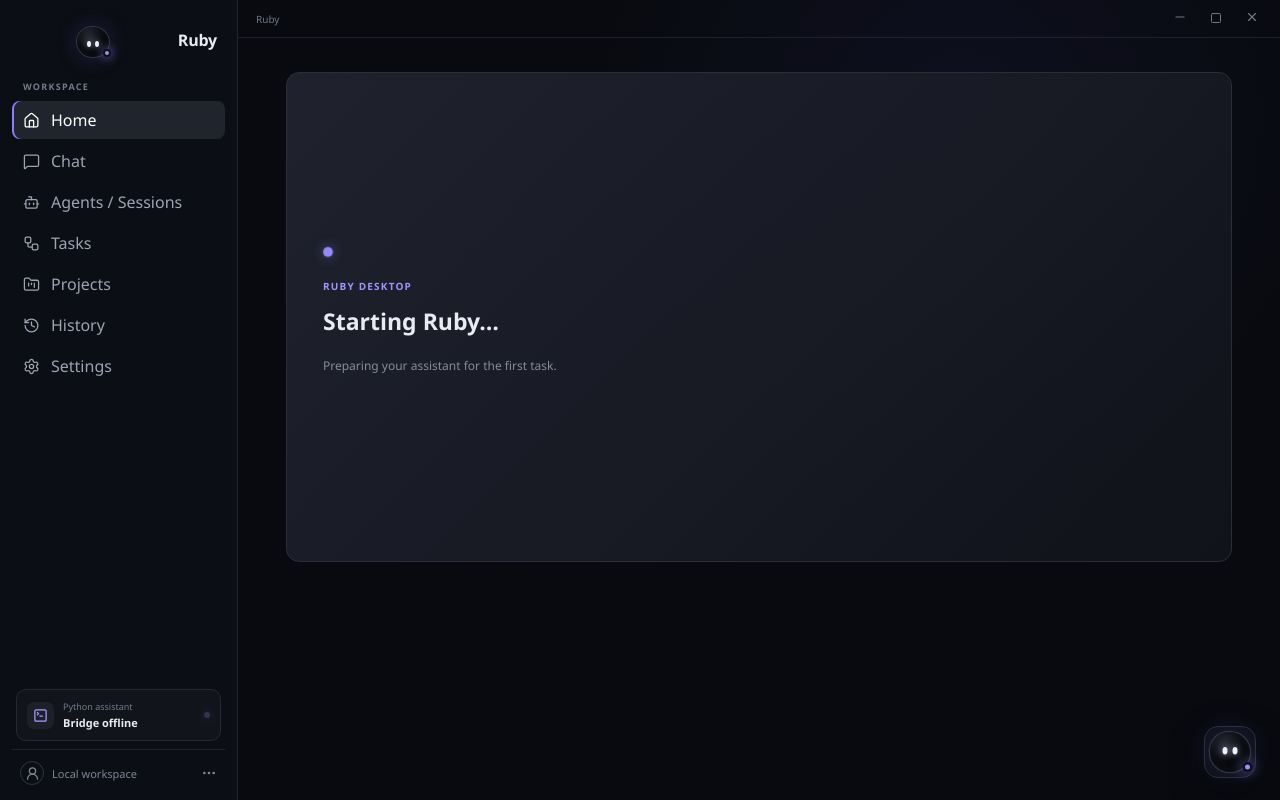
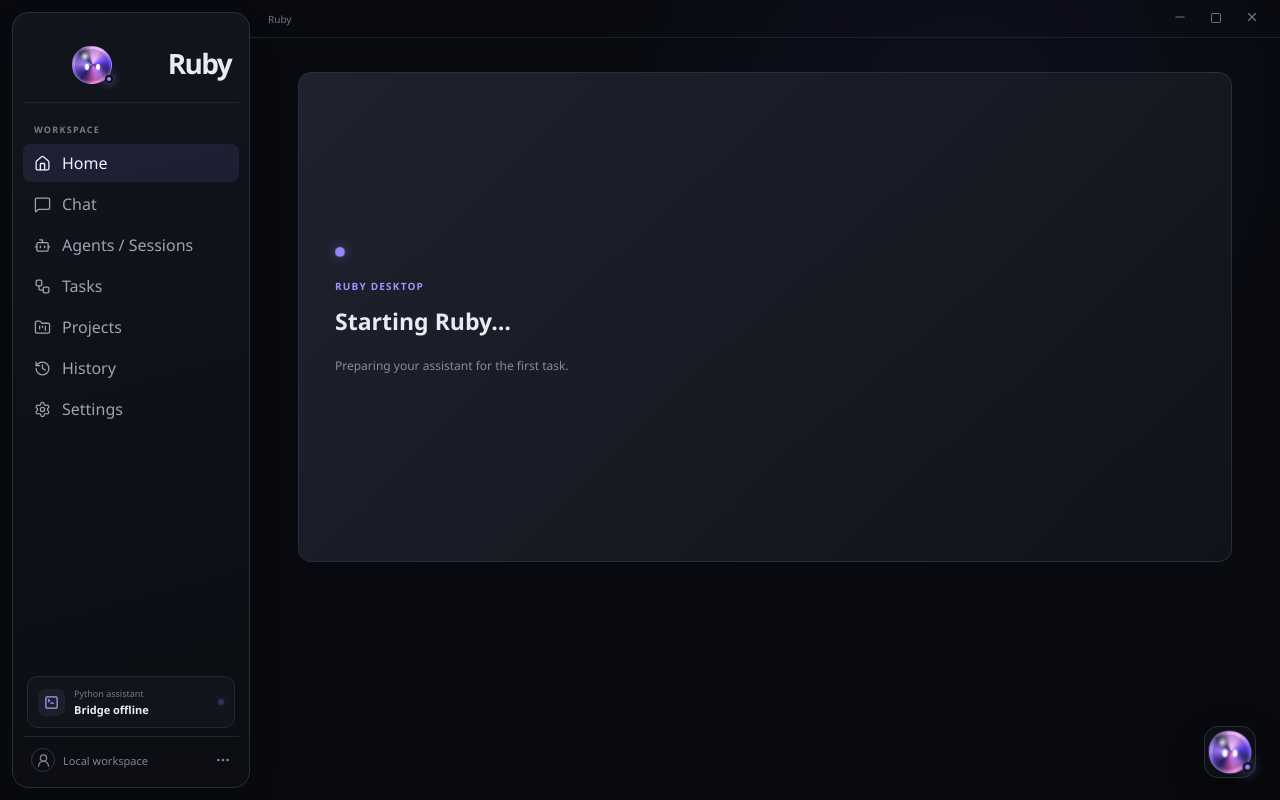
Before and after one commit to Syed-Haseeb97/ai_agent, a React (Vite) app in the folder desktop_app/: page / in a window 1280 px wide. Built offline with nearby package versions, Linux system fonts and the light colour scheme.

Commit message:
Polish sidebar and Ruby plasma orb

```diff
--- a/desktop_app/src/styles.css
+++ b/desktop_app/src/styles.css
@@ -180,3 +180,86 @@ nav { display: grid; gap: 3px; }
 .runtime-panel .runtime-message { color: #e09a84; }
 @keyframes ruby-pulse { 50% { opacity: .45; transform: scale(.84); } }
 @media (max-width: 1180px) { .agent-grid.wide { grid-template-columns: repeat(2, minmax(0, 1fr)); } .content { padding-left: 30px; padding-right: 30px; } }
+
+
+/* Ruby sidebar refresh: contained, rounded, and without the active accent strip. */
+.sidebar {
+  height: calc(100% - 24px);
+  margin: 12px 0 12px 12px;
+  padding: 18px 10px 12px;
+  border: 1px solid #292e38;
+  border-radius: 16px;
+  background: linear-gradient(165deg, rgba(19, 21, 29, .98), rgba(11, 13, 19, .98));
+  box-shadow: 0 12px 32px rgba(0, 0, 0, .16);
+}
+.brand {
+  min-height: 72px;
+  margin-bottom: 20px;
+  padding: 10px 8px 18px;
+  border-bottom: 1px solid #20242d;
+  gap: 14px;
+}
+.brand-wordmark strong {
+  font-size: 28px;
+  line-height: 1;
+  letter-spacing: -.06em;
+  font-weight: 750;
+}
+.brand .ruby-orb-wrap { width: 40px; height: 40px; flex-basis: 40px; }
+.nav-item.active {
+  background: rgba(143, 129, 255, .11);
+  color: #f1efff;
+  box-shadow: none;
+}
+.nav-item.active:hover { background: rgba(143, 129, 255, .15); }
+
+/* A compact plasma-like Ruby core; keep the edge crisp instead of adding an aura. */
+.ruby-orb {
+  overflow: hidden;
+  background:
+    radial-gradient(ellipse at 31% 26%, rgba(255,255,255,.92) 0 2%, transparent 13%),
+    radial-gradient(ellipse at 68% 71%, rgba(105,76,255,.9) 0 4%, transparent 25%),
+    conic-gradient(from 28deg at 52% 48%, #f3b6ff, #603cff 15%, #17172b 27%, #ff5fba 39%, #281f70 53%, #8a5cff 67%, #111321 79%, #e9b0ff 91%, #f3b6ff),
+    radial-gradient(circle at 38% 32%, #d8c8ff, #3b238d 48%, #090a12 76%);
+  border: 1px solid rgba(195, 177, 255, .55);
+  box-shadow: inset 0 0 8px rgba(255,255,255,.16);
+}
+.ruby-orb::before {
+  content: "";
+  position: absolute;
+  inset: -18%;
+  border-radius: 50%;
+  background: conic-gradient(from 150deg, transparent 0 14%, rgba(255, 120, 219, .82) 22%, transparent 33% 48%, rgba(124, 103, 255, .92) 58%, transparent 72% 100%);
+  filter: blur(2px);
+  mix-blend-mode: screen;
+  animation: ruby-plasma-drift 7s linear infinite;
+  pointer-events: none;
+}
+.ruby-orb::after {
+  content: "";
+  position: absolute;
+  inset: 2px;
+  border-radius: inherit;
+  background: radial-gradient(ellipse at 50% 48%, transparent 24%, rgba(4, 5, 12, .28) 75%, rgba(2, 3, 8, .6));
+  pointer-events: none;
+}
+.ruby-eye { z-index: 1; top: 43%; width: 4px; height: 6px; background: #fff8ff; box-shadow: 0 0 3px rgba(255,255,255,.6); animation: ruby-idle-blink 4.8s ease-in-out infinite; }
+.ruby-eye.left { left: 31%; }
+.ruby-eye.right { right: 31%; animation-delay: .04s; }
+.ruby-target { display: none; }
+.ruby-orb-wrap:not(.orb-thinking):not(.orb-working) .ruby-orb { box-shadow: inset 0 0 8px rgba(255,255,255,.16); }
+.ruby-trigger:hover .ruby-orb { box-shadow: inset 0 0 8px rgba(255,255,255,.18); }
+.ruby-orb-wrap.orb-thinking .ruby-orb,
+.ruby-orb-wrap.orb-working .ruby-orb,
+.ruby-orb-wrap.orb-success .ruby-orb,
+.ruby-orb-wrap.orb-error .ruby-orb { box-shadow: inset 0 0 8px rgba(255,255,255,.16); }
+.ruby-orb-wrap.orb-thinking .ruby-target,
+.ruby-orb-wrap.orb-working .ruby-target { display: none; }
+@keyframes ruby-idle-blink {
+  0%, 43%, 47%, 100% { transform: scaleY(1); }
+  45% { transform: scaleY(.12); }
+}
+@keyframes ruby-plasma-drift { to { transform: rotate(360deg); } }
+@media (prefers-reduced-motion: reduce) {
+  .ruby-orb::before, .ruby-eye { animation: none !important; }
+}
```
